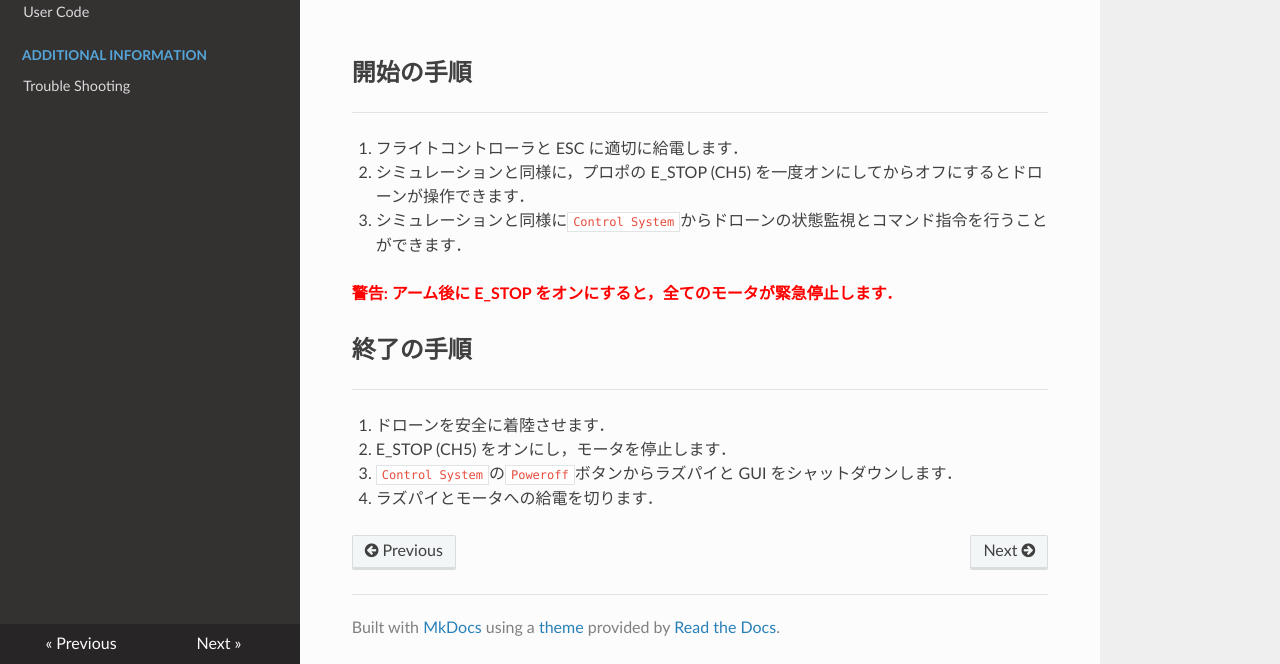
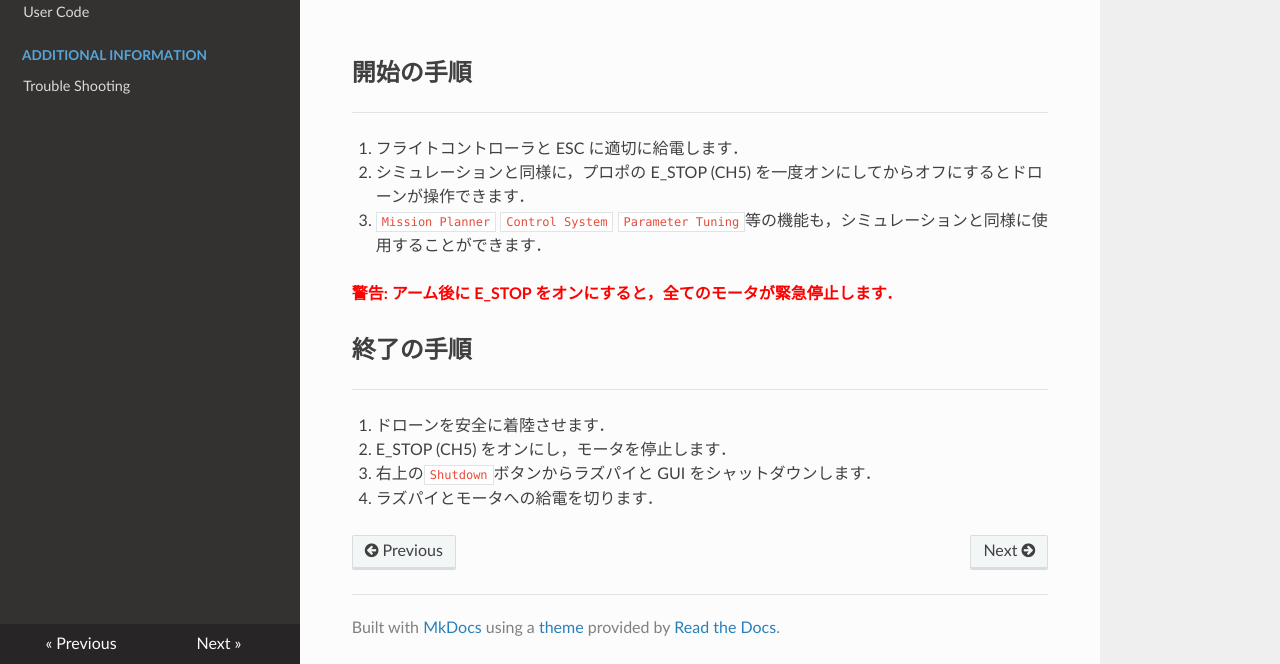
Before and after one commit to TobasFlightControl/tobas_wiki_ja, an MkDocs documentation site: the page built from docs/flight_test.md, in a window 1280 px wide and 1187 px high. Shown: the part 523-1187 px from the top of the window. Built offline with MkDocs 1.6.1, drawn with Linux system fonts in a browser that asks for light colours; nearby versions of some CDN libraries.

Commit message:
edit: flight_test

```diff
--- a/docs/flight_test.md
+++ b/docs/flight_test.md
@@ -11,7 +11,7 @@
 
 1. フライトコントローラと ESC に適切に給電します．
 1. シミュレーションと同様に，プロポの E_STOP (CH5) を一度オンにしてからオフにするとドローンが操作できます．
-1. シミュレーションと同様に`Control System`からドローンの状態監視とコマンド指令を行うことができます．
+1. `Mission Planner` `Control System` `Parameter Tuning`等の機能も，シミュレーションと同様に使用することができます．
 
 <span style="color: red;"><strong>警告: アーム後に E_STOP をオンにすると，全てのモータが緊急停止します．</strong></span>
 
@@ -21,5 +21,5 @@
 
 1. ドローンを安全に着陸させます．
 1. E_STOP (CH5) をオンにし，モータを停止します．
-1. `Control System`の`Poweroff`ボタンからラズパイと GUI をシャットダウンします．
+1. 右上の`Shutdown`ボタンからラズパイと GUI をシャットダウンします．
 1. ラズパイとモータへの給電を切ります．
```
